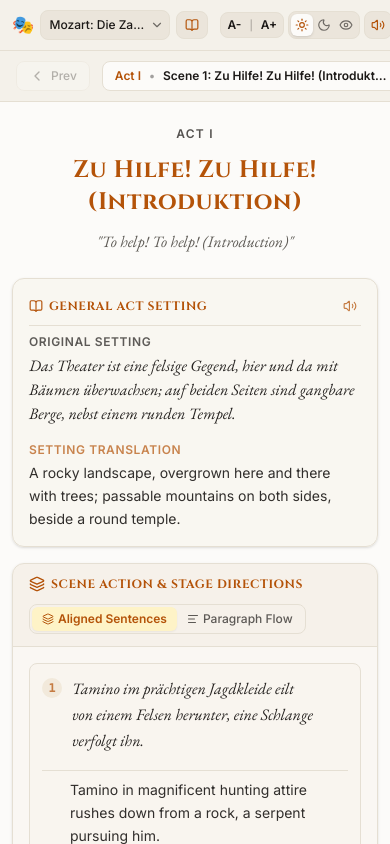
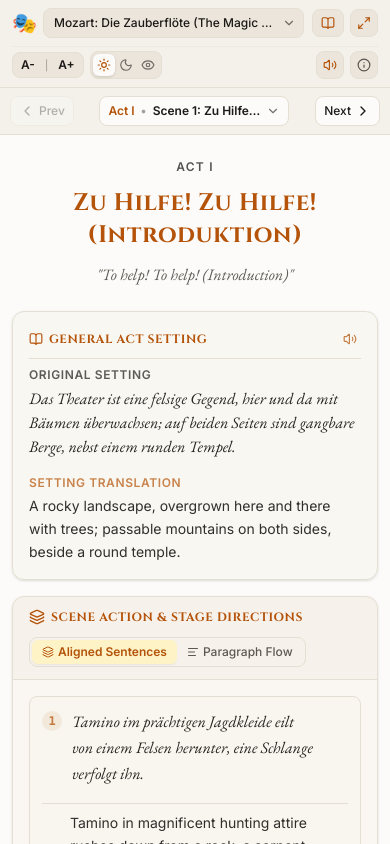
Before and after one commit to schochdo/Libretto, a React (Vite) app: page / in a window 390 px wide. Built offline with nearby package versions, Linux system fonts and the light colour scheme.

Commit message:
fix(mobile): resolve navbar cutoffs with 2-row layout and prominent fullscreen toggle

```diff
--- a/src/App.tsx
+++ b/src/App.tsx
@@ -339,7 +339,7 @@ export const App: React.FC = () => {
   }, [currentScene, searchQuery]);
 
   return (
-    <div className="h-screen flex flex-col overflow-hidden transition-colors selection:bg-amber-500/20">
+    <div className="h-screen h-[100dvh] flex flex-col overflow-hidden transition-colors selection:bg-amber-500/20">
 
       {/* Top Navigation Bar */}
       <Navbar
@@ -366,7 +366,7 @@ export const App: React.FC = () => {
           {/* Pinned Top Scene Navigation Bar - cleanly positioned above the scroll container */}
           {displayedScene && currentOpera && (
             <div
-              className="px-4 sm:px-6 py-2.5 border-b shadow-xs flex items-center justify-between gap-3 shrink-0 transition-colors"
+              className="px-2.5 sm:px-6 py-2 sm:py-2.5 border-b shadow-xs flex items-center justify-between gap-1.5 sm:gap-3 shrink-0 transition-colors"
               style={{
                 backgroundColor: 'var(--bg-secondary)',
                 borderColor: 'var(--border-color)'
@@ -375,7 +375,7 @@ export const App: React.FC = () => {
               <button
                 onClick={handlePrevScene}
                 disabled={!hasPrevScene}
-                className="flex items-center gap-1.5 px-3 py-1.5 rounded-lg border text-xs sm:text-sm font-medium transition-all disabled:opacity-30 disabled:cursor-not-allowed hover:opacity-80 active:scale-95"
+                className="flex items-center gap-1 sm:gap-1.5 px-2 sm:px-3 py-1.5 rounded-lg border text-xs sm:text-sm font-medium transition-all disabled:opacity-30 disabled:cursor-not-allowed hover:opacity-80 active:scale-95 shrink-0"
                 style={{
                   backgroundColor: 'var(--bg-primary)',
                   borderColor: 'var(--border-color)',
@@ -389,10 +389,10 @@ export const App: React.FC = () => {
               </button>
 
               {/* Center Scene/Act Interactive Dropdown Button */}
-              <div className="relative">
+              <div className="relative flex-1 min-w-0 flex justify-center">
                 <button
                   onClick={() => setIsScenePickerOpen(!isScenePickerOpen)}
-                  className="flex items-center gap-2 px-3 py-1.5 rounded-lg border text-xs sm:text-sm font-semibold transition-all hover:opacity-90 active:scale-98 max-w-xs sm:max-w-md md:max-w-lg lg:max-w-xl truncate cursor-pointer"
+                  className="flex items-center gap-1.5 sm:gap-2 px-2 sm:px-3 py-1.5 rounded-lg border text-xs sm:text-sm font-semibold transition-all hover:opacity-90 active:scale-98 max-w-[190px] xs:max-w-[240px] sm:max-w-md md:max-w-lg lg:max-w-xl truncate cursor-pointer"
                   style={{
                     backgroundColor: 'var(--bg-primary)',
                     borderColor: isScenePickerOpen ? 'var(--border-active)' : 'var(--border-color)',
@@ -400,8 +400,8 @@ export const App: React.FC = () => {
                   }}
                   title="Click to jump directly to any Act or Scene"
                 >
-                  <span style={{ color: 'var(--accent)' }}>{currentAct?.title}</span>
-                  <span className="opacity-40">•</span>
+                  <span style={{ color: 'var(--accent)' }} className="shrink-0">{currentAct?.title}</span>
+                  <span className="opacity-40 shrink-0">•</span>
                   <span className="truncate">Scene {displayedScene.sceneNumber}: {displayedScene.title}</span>
                   {displayedScene.titleTranslation && (
                     <span className="hidden lg:inline opacity-70 italic truncate">
@@ -477,7 +477,7 @@ export const App: React.FC = () => {
               <button
                 onClick={handleNextScene}
                 disabled={!hasNextScene}
-                className="flex items-center gap-1.5 px-3 py-1.5 rounded-lg border text-xs sm:text-sm font-medium transition-all disabled:opacity-30 disabled:cursor-not-allowed hover:opacity-80 active:scale-95"
+                className="flex items-center gap-1 sm:gap-1.5 px-2 sm:px-3 py-1.5 rounded-lg border text-xs sm:text-sm font-medium transition-all disabled:opacity-30 disabled:cursor-not-allowed hover:opacity-80 active:scale-95 shrink-0"
                 style={{
                   backgroundColor: 'var(--bg-primary)',
                   borderColor: 'var(--border-color)',
@@ -491,6 +491,7 @@ export const App: React.FC = () => {
               </button>
             </div>
           )}
+
 
           {/* Scrollable Libretto Reader Pane */}
           <main
--- a/src/components/Navbar.tsx
+++ b/src/components/Navbar.tsx
@@ -122,34 +122,74 @@ export const Navbar: React.FC<NavbarProps> = ({
 
   React.useEffect(() => {
     const handleFsChange = () => {
-      setIsFullscreen(!!document.fullscreenElement);
+      const doc = document as any;
+      setIsFullscreen(!!(
+        document.fullscreenElement ||
+        doc.webkitFullscreenElement ||
+        doc.mozFullScreenElement ||
+        doc.msFullscreenElement
+      ));
     };
     document.addEventListener('fullscreenchange', handleFsChange);
-    return () => document.removeEventListener('fullscreenchange', handleFsChange);
+    document.addEventListener('webkitfullscreenchange', handleFsChange);
+    document.addEventListener('mozfullscreenchange', handleFsChange);
+    document.addEventListener('MSFullscreenChange', handleFsChange);
+    return () => {
+      document.removeEventListener('fullscreenchange', handleFsChange);
+      document.removeEventListener('webkitfullscreenchange', handleFsChange);
+      document.removeEventListener('mozfullscreenchange', handleFsChange);
+      document.removeEventListener('MSFullscreenChange', handleFsChange);
+    };
   }, []);
 
   const toggleFullscreen = () => {
-    if (!document.fullscreenElement) {
-      document.documentElement.requestFullscreen().catch(() => {});
+    const doc = document as any;
+    const docEl = document.documentElement as any;
+
+    const isFs = !!(
+      document.fullscreenElement ||
+      doc.webkitFullscreenElement ||
+      doc.mozFullScreenElement ||
+      doc.msFullscreenElement
+    );
+
+    if (!isFs) {
+      if (docEl.requestFullscreen) {
+        docEl.requestFullscreen().catch(() => {});
+      } else if (docEl.webkitRequestFullscreen) {
+        docEl.webkitRequestFullscreen();
+      } else if (docEl.mozRequestFullScreen) {
+        docEl.mozRequestFullScreen();
+      } else if (docEl.msRequestFullscreen) {
+        docEl.msRequestFullscreen();
+      }
     } else {
+      if (document.exitFullscreen) {
         document.exitFullscreen().catch(() => {});
+      } else if (doc.webkitExitFullscreen) {
+        doc.webkitExitFullscreen();
+      } else if (doc.mozCancelFullScreen) {
+        doc.mozCancelFullScreen();
+      } else if (doc.msExitFullscreen) {
+        doc.msExitFullscreen();
+      }
     }
   };
 
   return (
-    <header className="sticky top-0 z-30 border-b backdrop-blur-md px-3 sm:px-6 py-2.5 transition-colors"
+    <header className="sticky top-0 z-30 border-b backdrop-blur-md px-3 sm:px-6 py-2 sm:py-2.5 transition-colors pt-[max(0.5rem,env(safe-area-inset-top))]"
       style={{
         backgroundColor: 'var(--bg-secondary)',
         borderColor: 'var(--border-color)',
         color: 'var(--text-primary)'
       }}
     >
-      <div className="max-w-7xl mx-auto flex items-center justify-between gap-3">
+      <div className="max-w-7xl mx-auto flex flex-col sm:flex-row sm:items-center sm:justify-between gap-2 sm:gap-3">
 
-        {/* Left: Branding & Opera Selector */}
-        <div className="flex items-center gap-1.5 sm:gap-3 shrink-0">
-          <div className="flex items-center gap-1.5 sm:gap-2 shrink-0">
-            <span className="text-lg sm:text-2xl" role="img" aria-label="opera mask">🎭</span>
+        {/* Row 1 on Mobile / Left Section on Desktop: Branding, Opera Selector, Synopsis, and Mobile Fullscreen */}
+        <div className="flex items-center justify-between sm:justify-start gap-2 shrink-0">
+          <div className="flex items-center gap-1.5 sm:gap-2 min-w-0 flex-1 sm:flex-initial">
+            <span className="text-xl sm:text-2xl shrink-0" role="img" aria-label="opera mask">🎭</span>
             <div className="hidden md:block shrink-0">
               <span className="font-display font-bold tracking-wider text-base sm:text-lg block leading-none whitespace-nowrap" style={{ color: 'var(--accent)' }}>
                 LIBRETTO
@@ -158,14 +198,13 @@ export const Navbar: React.FC<NavbarProps> = ({
                 Opera Companion
               </span>
             </div>
-          </div>
 
-          {/* Opera Dropdown */}
-          <div className="relative shrink-0">
+            {/* Opera Dropdown (Fills available space on mobile smoothly, bounded on desktop) */}
+            <div className="relative flex-1 min-w-0 sm:flex-initial">
               <select
                 value={currentOperaId}
                 onChange={(e) => onSelectOpera(e.target.value)}
-              className="appearance-none font-medium text-xs sm:text-sm py-1.5 pl-2 pr-6 sm:pr-8 rounded-lg border cursor-pointer focus:outline-none focus:ring-1 transition-colors max-w-[130px] sm:max-w-xs md:max-w-md truncate"
+                className="w-full sm:w-auto appearance-none font-medium text-xs sm:text-sm py-1.5 pl-2.5 pr-7 sm:pr-8 rounded-lg border cursor-pointer focus:outline-none focus:ring-1 transition-colors max-w-full sm:max-w-xs md:max-w-md truncate"
                 style={{
                   backgroundColor: 'var(--bg-tertiary)',
                   borderColor: 'var(--border-color)',
@@ -185,14 +224,17 @@ export const Navbar: React.FC<NavbarProps> = ({
                   );
                 })}
               </select>
-            <ChevronDown className="w-3.5 h-3.5 absolute right-1.5 sm:right-2.5 top-1/2 -translate-y-1/2 pointer-events-none opacity-60" />
+              <ChevronDown className="w-3.5 h-3.5 absolute right-2 top-1/2 -translate-y-1/2 pointer-events-none opacity-60" />
+            </div>
           </div>
 
+          {/* Quick Actions (Synopsis & Mobile Fullscreen) */}
+          <div className="flex items-center gap-1.5 shrink-0">
             {/* Synopsis & Cast Button */}
             <button
               onClick={onOpenToc}
               disabled={!currentOpera}
-            className="flex items-center gap-1.5 text-xs sm:text-sm py-1.5 px-2 sm:px-2.5 rounded-lg border transition-colors hover:opacity-80 disabled:opacity-40 disabled:cursor-not-allowed"
+              className="flex items-center gap-1.5 text-xs sm:text-sm py-1.5 px-2 sm:px-2.5 rounded-lg border transition-colors hover:opacity-80 disabled:opacity-40 disabled:cursor-not-allowed shrink-0"
               style={{
                 backgroundColor: 'var(--bg-tertiary)',
                 borderColor: 'var(--border-color)',
@@ -201,11 +243,27 @@ export const Navbar: React.FC<NavbarProps> = ({
               title="View Synopsis and Characters"
             >
               <BookOpen className="w-3.5 h-3.5" style={{ color: 'var(--accent)' }} />
-            <span className="font-medium hidden sm:inline">Synopsis & Cast</span>
+              <span className="font-medium hidden md:inline">Synopsis & Cast</span>
+              <span className="font-medium hidden xs:inline md:hidden">Cast</span>
+            </button>
+
+            {/* Mobile Fullscreen Button: Always visible right in the top navbar row on mobile */}
+            <button
+              onClick={toggleFullscreen}
+              className="sm:hidden p-1.5 rounded-lg border transition-colors hover:opacity-80 shrink-0"
+              style={{
+                backgroundColor: 'var(--bg-tertiary)',
+                borderColor: 'var(--border-color)',
+                color: 'var(--accent)'
+              }}
+              title={isFullscreen ? "Exit Fullscreen" : "Enter Fullscreen"}
+            >
+              {isFullscreen ? <Minimize2 className="w-3.5 h-3.5" /> : <Maximize2 className="w-3.5 h-3.5" />}
             </button>
           </div>
+        </div>
 
-        {/* Center / Right: Search Bar with Opera-Wide Results Dropdown */}
+        {/* Center / Right: Search Bar with Opera-Wide Results Dropdown (Desktop lg:) */}
         <div ref={searchContainerRef} className="relative flex-1 max-w-sm hidden lg:block">
           <Search className="w-3.5 h-3.5 absolute left-3 top-1/2 -translate-y-1/2 opacity-50" />
           <input
@@ -297,9 +355,10 @@ export const Navbar: React.FC<NavbarProps> = ({
           )}
         </div>
 
-        {/* Right Controls: Font Size, Theme Toggles, Info */}
-        <div className="flex items-center gap-1 sm:gap-2">
+        {/* Row 2 on Mobile / Right Controls on Desktop: Font Size, Theme, Audio, About, Desktop Fullscreen */}
+        <div className="flex items-center justify-between sm:justify-end gap-1.5 sm:gap-2 pt-1 sm:pt-0 border-t sm:border-t-0 border-[var(--border-color)]/40 sm:border-transparent">
 
+          <div className="flex items-center gap-1.5 sm:gap-2">
             {/* Font Size Adjusters */}
             <div className="flex items-center rounded-lg border overflow-hidden"
               style={{ borderColor: 'var(--border-color)', backgroundColor: 'var(--bg-tertiary)' }}
@@ -307,7 +366,7 @@ export const Navbar: React.FC<NavbarProps> = ({
               <button
                 onClick={() => onAdjustFontSize(-0.1)}
                 disabled={fontSizeMultiplier <= 0.8}
-              className="px-1.5 sm:px-2 py-1 text-xs font-semibold hover:opacity-80 disabled:opacity-30"
+                className="px-2 py-1 text-xs font-semibold hover:opacity-80 disabled:opacity-30"
                 title="Decrease font size"
               >
                 A-
@@ -316,7 +375,7 @@ export const Navbar: React.FC<NavbarProps> = ({
               <button
                 onClick={() => onAdjustFontSize(0.1)}
                 disabled={fontSizeMultiplier >= 1.5}
-              className="px-1.5 sm:px-2 py-1 text-xs font-semibold hover:opacity-80 disabled:opacity-30"
+                className="px-2 py-1 text-xs font-semibold hover:opacity-80 disabled:opacity-30"
                 title="Increase font size"
               >
                 A+
@@ -352,7 +411,9 @@ export const Navbar: React.FC<NavbarProps> = ({
                 <Eye className="w-3.5 h-3.5" />
               </button>
             </div>
+          </div>
 
+          <div className="flex items-center gap-1.5 sm:gap-2">
             {/* Audio & Voices Settings Button */}
             <button
               onClick={onOpenVoiceSettings}
@@ -384,7 +445,7 @@ export const Navbar: React.FC<NavbarProps> = ({
               <Info className="w-3.5 h-3.5" />
             </button>
 
-          {/* Fullscreen Button (Completely removes browser frame/tabs/URL bar on supported desktop screens) */}
+            {/* Desktop Fullscreen Button */}
             <button
               onClick={toggleFullscreen}
               className="hidden sm:block p-1.5 rounded-lg border transition-colors hover:opacity-80"
@@ -400,6 +461,8 @@ export const Navbar: React.FC<NavbarProps> = ({
           </div>
 
         </div>
+
+      </div>
     </header>
   );
 };
```
Also changed, not shown: src/components/DualColumnReader.tsx (+6 -12 lines). Lines whose indentation alone changed are shown as unchanged.
